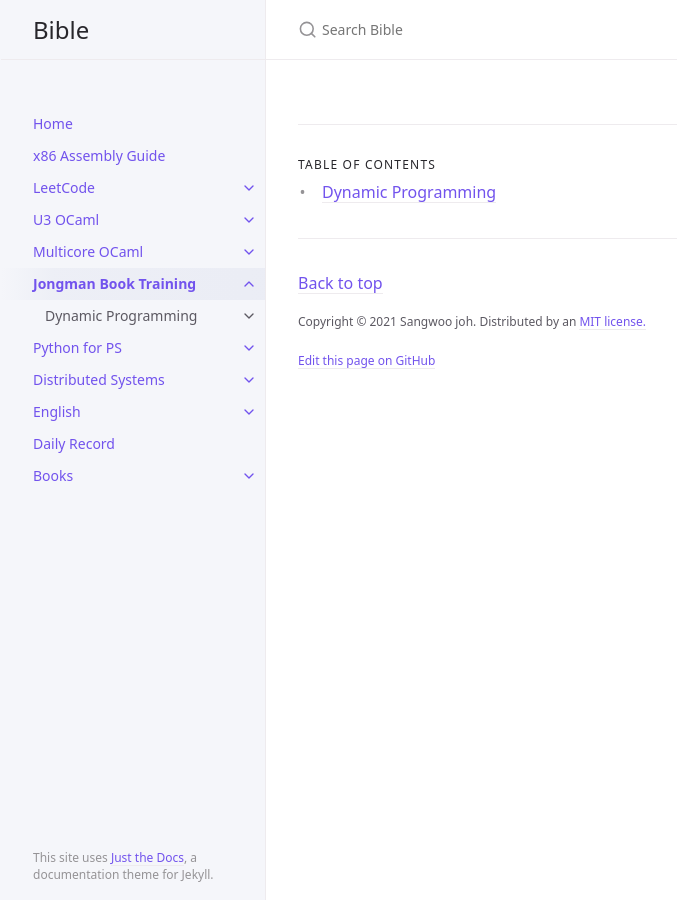
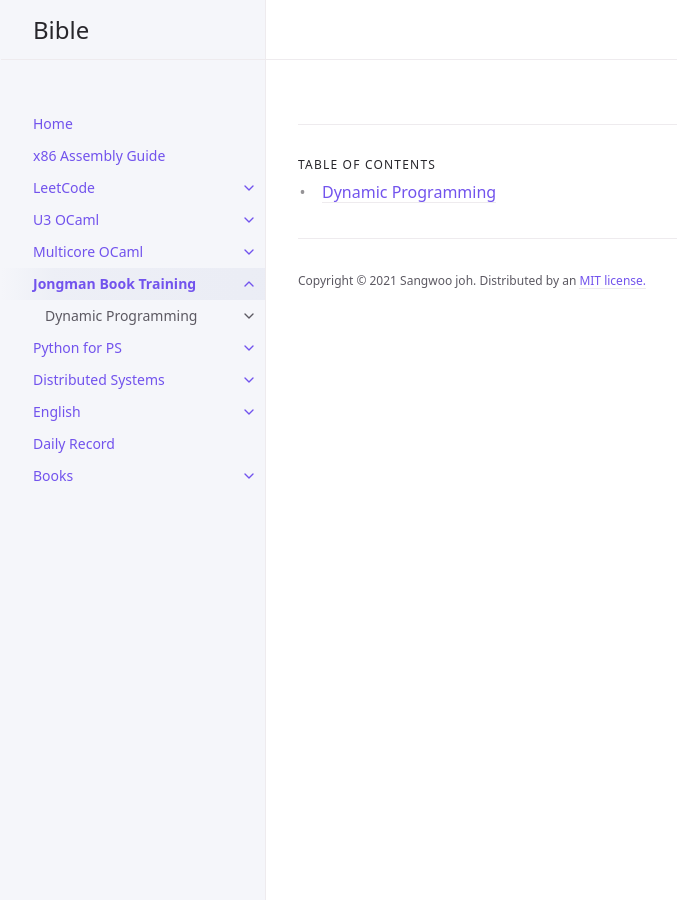
Before and after one commit to sangwoo-joh/bible-archive, a Jekyll site: the page built from jongmanbook/index.md, in a window 1280 px wide. Shown: the whole page, without its empty margins (6-683 px from the left). Built offline with Jekyll 4.4.1, drawn with Linux system fonts in a browser that asks for light colours; comment, search, counter and statistics services are not loaded.

Commit message:
Make site faster

```diff
--- a/_config.yml
+++ b/_config.yml
@@ -30,7 +30,7 @@ permalink: pretty
 
 # Enable or disable the site search
 # Supports true (default) or false
-search_enabled: true
+search_enabled: false
 search:
   # Split pages into sections that can be searched individually
   # Supports 1 - 6, default: 2
@@ -74,7 +74,7 @@ nav_sort: case_sensitive # Capital letters sorted before lowercase
 # appears at the bottom of every page's main content
 
 # Back to top link
-back_to_top: true
+back_to_top: false
 back_to_top_text: "Back to top"
 
 footer_content: "Copyright &copy; 2021 Sangwoo joh. Distributed by an <a href=\"https://github.com/sangwoo-joh/bible/tree/master/LICENSE\">MIT license.</a>"
@@ -86,7 +86,7 @@ last_edit_time_format: "%b %e %Y at %I:%M %p" # uses ruby's time format: https:/
 
 
 # Footer "Edit this page on GitHub" link text
-gh_edit_link: true # show or hide edit this page link
+gh_edit_link: false # show or hide edit this page link
 gh_edit_link_text: "Edit this page on GitHub"
 gh_edit_repository: "https://github.com/sangwoo-joh/bible" # the github URL for your repo
 gh_edit_branch: "master" # the branch that your docs is served from
--- a/_layouts/default.html
+++ b/_layouts/default.html
@@ -65,9 +65,9 @@ layout: table_wrappers
         {% include nav.html pages=site.html_pages %}
 	{% endif %}
       </nav>
-      <footer class="site-footer">
-	This site uses <a href="https://github.com/pmarsceill/just-the-docs">Just the Docs</a>, a documentation theme for Jekyll.
-      </footer>
+      <!-- <footer class="site-footer">
+	         This site uses <a href="https://github.com/pmarsceill/just-the-docs">Just the Docs</a>, a documentation theme for Jekyll.
+           </footer> -->
     </div>
     <div class="main" id="top">
       <div id="main-header" class="main-header">
--- a/_layouts/page.html
+++ b/_layouts/page.html
@@ -8,4 +8,4 @@ layout: default
 <script type="text/javascript" async src="https://cdn.mathjax.org/mathjax/latest/MathJax.js?config=TeX-MML-AM_CHTML">
 </script>
 
-{% include disqus.html %}
+<!-- {% include disqus.html %} -->
--- a/_layouts/post.html
+++ b/_layouts/post.html
@@ -5,4 +5,4 @@ layout: default
 {{ content }}
 
 
-{% include disqus.html %}
+<!-- {% include disqus.html %} -->
```
